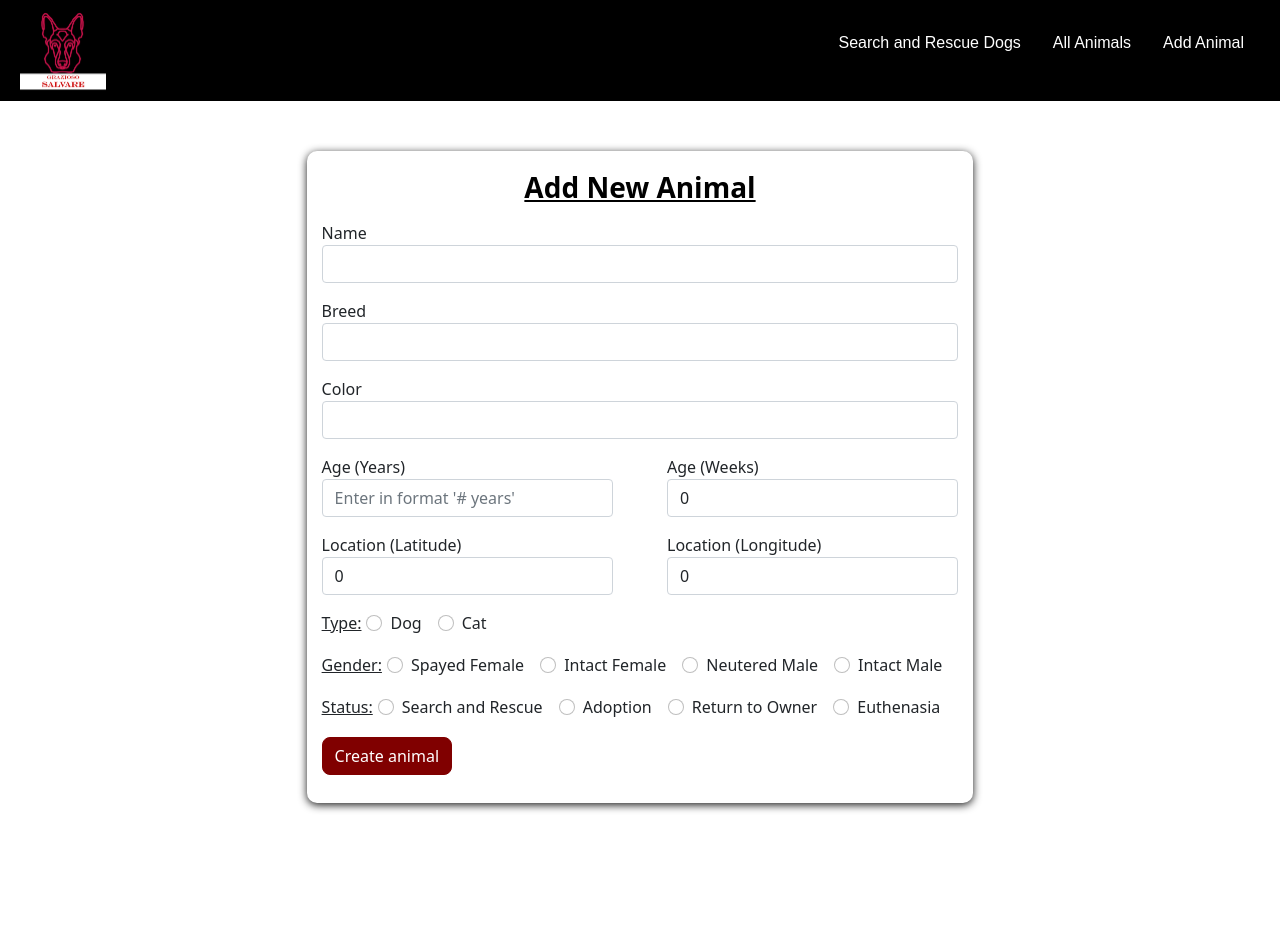
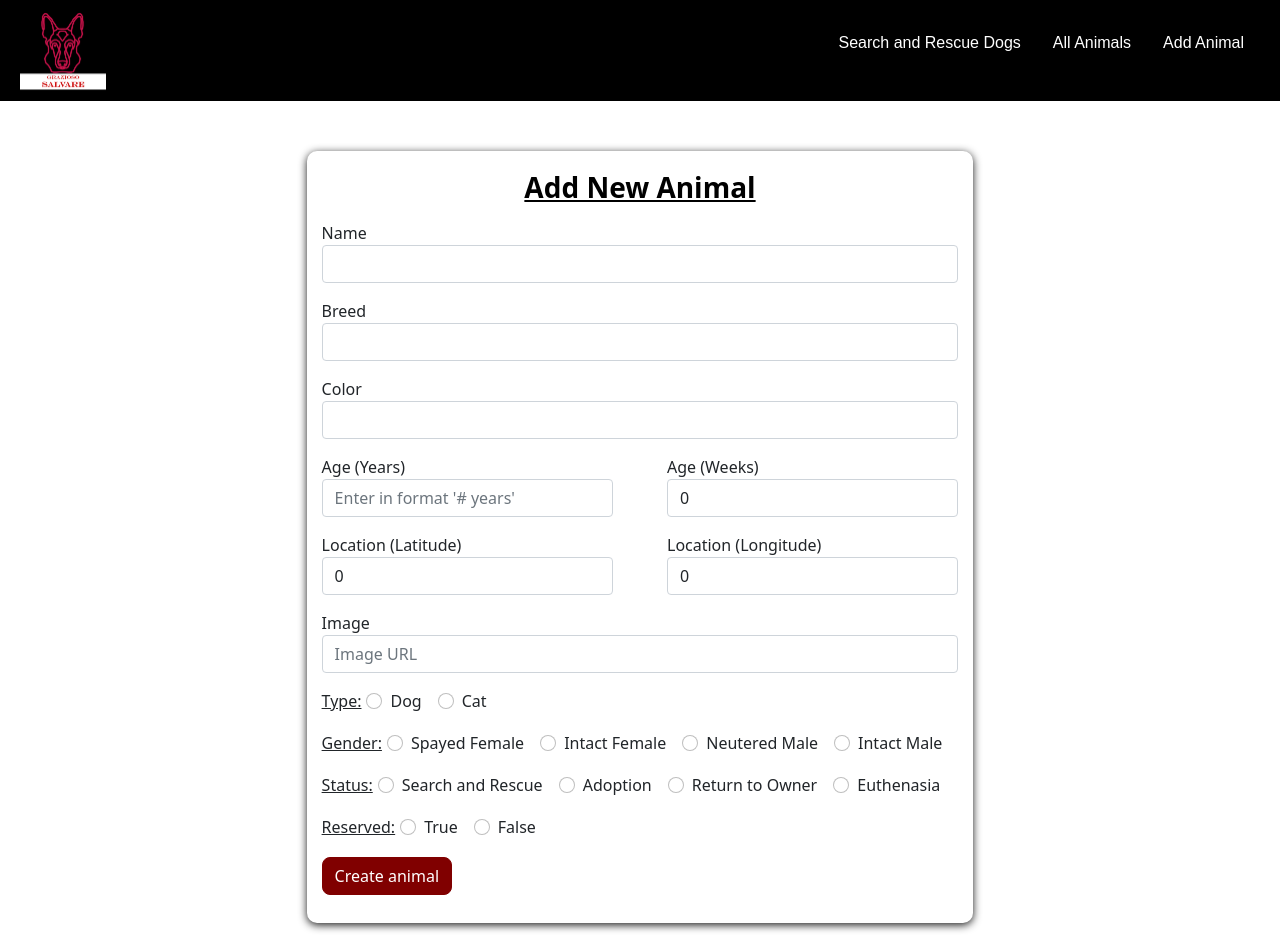
Before and after one commit to S-Spence/Rescue_Animal_Capstone_Project, a React (Create React App) app in the folder frontend/: page /create in a window 1280 px wide. Shown: the top 952 px of the page. Before the commit the page ends 853 px from the top, so only its background shows below. Built offline with nearby package versions, Linux system fonts and the light colour scheme.

Commit message:
Adding support for database images

```diff
--- a/frontend/src/components/animal_item.js
+++ b/frontend/src/components/animal_item.js
@@ -1,23 +1,28 @@
-import { useContext } from "react";
 import { Link } from "react-router-dom";
 import Card from "./ui/card";
 import "../styles/animal.css";
 
 export default function Animal(props){
 
+  let image = "";
+
+  if (props.animal.image != null && props.animal.image.length > 0){
+    image = props.animal.image;
+  }
+  else{
+    image = "https://upload.wikimedia.org/wikipedia/commons/b/bd/Golden_Retriever_Dukedestiny01_drvd.jpg";
+  }
   return (
      <Card>
         <div className="image">
-          <img src="https://upload.wikimedia.org/wikipedia/commons/b/bd/Golden_Retriever_Dukedestiny01_drvd.jpg" alt="Placeholder" />
+          <img src={image} alt="" />
         </div>
         <div className="content">
             <h3>{props.animal.name}</h3>
             <h4>{props.animal.age}</h4>
             <h4>{props.animal.breed}</h4>
-            <h4>{props.animal.color}</h4>
-            <h4>{props.animal.outcome_type}</h4>
             <h4>{props.animal.gender}</h4>
-            <h4>{props.animal.reserved}</h4>
+            <h4>Reserved: {props.animal.reserved}</h4>
         </div>
         <div className="actions">
             <button className="btn btn-link">
--- a/frontend/src/components/create.js
+++ b/frontend/src/components/create.js
@@ -17,6 +17,7 @@ export default function Create() {
     location_long: 0.0,
     age_weeks: 0.0,
     reserved: false,
+    image: "",
   });
 
   // Initialize navigation
@@ -59,6 +60,7 @@ export default function Create() {
       location_long: 0.0,
       age_weeks: 0.0,
       reserved: false,
+      image: "",
     });
     // Navigate back to the homepage after form submit
     navigate("/");
@@ -164,6 +166,18 @@ export default function Create() {
               />
             </div>
           </div>
+        </div>
+
+        <div className="form-group">
+          <label htmlFor="color">Image</label>
+          <input
+            type="text"
+            className="form-control"
+            id="image"
+            placeholder="Image URL"
+            value={form.image}
+            onChange={(e) => updateForm({ image: e.target.value })}
+          />
         </div>
 
         <div className="form-group">
@@ -319,6 +333,38 @@ export default function Create() {
         </div>
 
         <div className="form-group">
+          <text>Reserved:</text>
+          <div className="form-check form-check-inline">
+            <input
+              className="form-check-input"
+              type="radio"
+              name="reservedOptions"
+              id="typeTrue"
+              value="True"
+              checked={form.reserved === "True"}
+              onChange={(e) => updateForm({ reserved: e.target.value })}
+            />
+            <label htmlFor="typeTrue" className="form-check-label">
+              True
+            </label>
+          </div>
+          <div className="form-check form-check-inline">
+            <input
+              className="form-check-input"
+              type="radio"
+              name="reservedOptions"
+              id="typeFalse"
+              value="False"
+              checked={form.reserved === "False"}
+              onChange={(e) => updateForm({ reserved: e.target.value })}
+            />
+            <label htmlFor="typeFalse" className="form-check-label">
+              False
+            </label>
+          </div>
+        </div>
+
+        <div className="form-group">
           <input
             type="submit"
             value="Create animal"
--- a/frontend/src/components/edit.js
+++ b/frontend/src/components/edit.js
@@ -14,7 +14,8 @@ export default function Edit() {
     location_lat: 0.0,
     location_long: 0.0,
     age_weeks: 0.0,
-    reserved: false,
+    reserved: "",
+    image: "",
   });
   // Parameters
   const params = useParams();
@@ -68,6 +69,7 @@ export default function Edit() {
       location_long: form.location_long,
       age_weeks: form.age_weeks,
       reserved: form.reserved,
+      image: form.image,
     };
 
     // Update the database.
@@ -182,6 +184,18 @@ export default function Edit() {
             />
           </div>
         </div>
+      </div>
+
+      <div className="form-group">
+        <label htmlFor="color">Image</label>
+        <input
+          type="text"
+          className="form-control"
+          id="image"
+          placeholder="Image URL"
+          value={form.image}
+          onChange={(e) => updateForm({ image: e.target.value })}
+        />
       </div>
 
       <div className="form-group">
@@ -337,6 +351,38 @@ export default function Edit() {
       </div>
 
       <div className="form-group">
+        <text>Reserved:</text>
+        <div className="form-check form-check-inline">
+          <input
+            className="form-check-input"
+            type="radio"
+            name="reservedOptions"
+            id="typeTrue"
+            value="True"
+            checked={form.reserved === "True"}
+            onChange={(e) => updateForm({ reserved: e.target.value })}
+          />
+          <label htmlFor="typeTrue" className="form-check-label">
+            True
+          </label>
+        </div>
+        <div className="form-check form-check-inline">
+          <input
+            className="form-check-input"
+            type="radio"
+            name="reservedOptions"
+            id="typeFalse"
+            value="False"
+            checked={form.reserved === "False"}
+            onChange={(e) => updateForm({ reserved: e.target.value })}
+          />
+          <label htmlFor="typeFalse" className="form-check-label">
+            False
+          </label>
+        </div>
+      </div>
+
+      <div className="form-group">
         <input
           type="submit"
           value="Create animal"
--- a/frontend/src/styles/animal.css
+++ b/frontend/src/styles/animal.css
@@ -4,12 +4,16 @@
 
 .image {
     width: 100%;
-    height: 30%;
+    border-color: black;
+    border-width: 2px;
 }
 
 .image img {
     width: 100%;
+    height: 275px;
     border-radius: 5px;
+    border-color: black;
+    border-width: 2px;
 }
 
 .content {
```
Also changed, not shown: 1 other file (tests, documents, lock files or other folders). Lines whose indentation alone changed are shown as unchanged.
